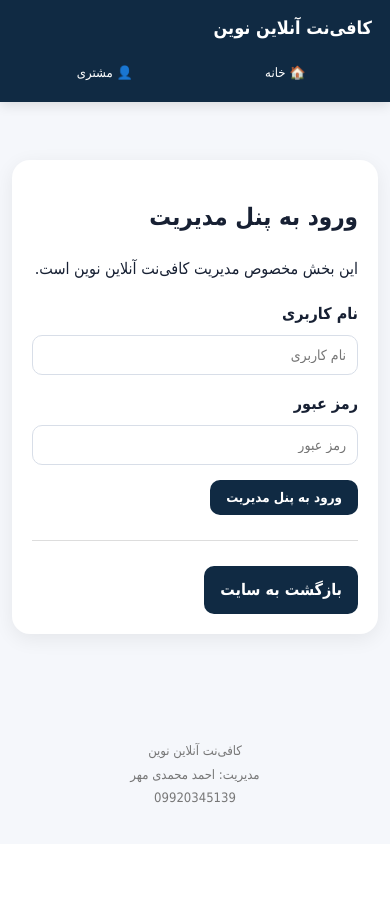
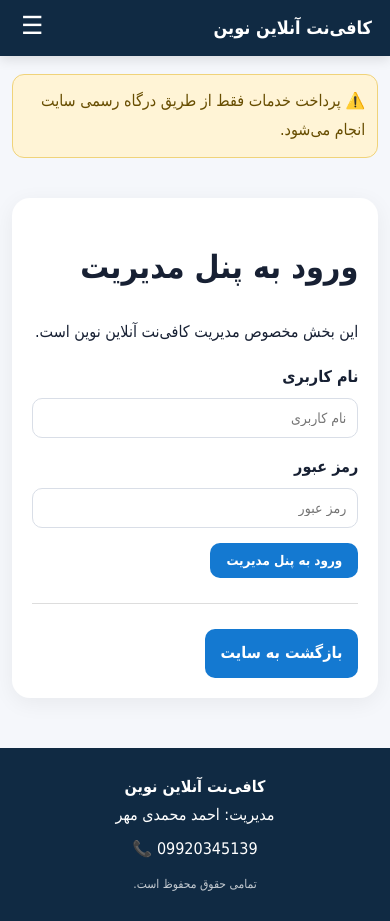
Before and after one commit to amhmdy307-stack/online-novin, a Flask app: page /admin/login in a window 390 px wide. Before the commit the page ends 803 px from the top, so only its background shows below. Run offline with Flask 3, Linux system fonts and the light colour scheme; data comes from the database, SQL or seed files in the repository.

Commit message:
Update base.html

```diff
--- a/templates/base.html
+++ b/templates/base.html
@@ -11,26 +11,29 @@
     >
 
     <title>
-        {{ settings.get('site_name','کافی‌نت آنلاین نوین') }}
+        {{ settings.get('site_name', 'کافی‌نت آنلاین نوین') }}
     </title>
+
 
     <style>
 
         :root {
+
             --primary:
-                {{ settings.get('primary_color','#102a43') }};
+                {{ settings.get('primary_color', '#1479d1') }};
 
             --secondary:
-                {{ settings.get('secondary_color','#1479d1') }};
+                {{ settings.get('secondary_color', '#102a43') }};
 
             --background:
-                {{ settings.get('background_color','#f5f7fb') }};
+                {{ settings.get('background_color', '#f5f7fb') }};
 
             --card:
-                {{ settings.get('card_color','#ffffff') }};
+                {{ settings.get('card_color', '#ffffff') }};
 
             --text:
-                {{ settings.get('text_color','#172033') }};
+                {{ settings.get('text_color', '#172033') }};
+
         }
 
 
@@ -43,399 +46,495 @@
 
             margin: 0;
 
-            font-family:
-                Tahoma,
-                Arial,
-                sans-serif;
-
             background:
                 var(--background);
 
             color:
                 var(--text);
 
+            font-family:
+                Tahoma,
+                Arial,
+                sans-serif;
+
             line-height: 1.8;
         }
 
 
-        /* =================================================
-           نوار بالای سایت
-        ================================================= */
+        a {
+            color:
+                var(--primary);
+        }
+
 
         .topbar {
 
             background:
                 var(--secondary);
 
-            color: white;
+            color:
+                white;
 
-            padding: 12px 18px;
+            padding:
+                12px 18px;
 
-            box-shadow:
-                0 3px 12px rgba(0,0,0,.12);
-
-            position: sticky;
+            position:
+                sticky;
 
             top: 0;
 
             z-index: 1000;
+
+            box-shadow:
+                0 3px 12px rgba(0,0,0,.12);
         }
 
 
         .topbar-inner {
 
-            max-width: 1100px;
+            max-width:
+                1150px;
 
-            margin: auto;
+            margin:
+                auto;
 
-            display: flex;
+            display:
+                flex;
 
-            align-items: center;
+            align-items:
+                center;
 
-            justify-content: space-between;
+            justify-content:
+                space-between;
 
-            gap: 12px;
+            gap:
+                15px;
         }
 
 
-        .site-title {
+        .brand {
 
-            color: white;
+            color:
+                white;
 
-            text-decoration: none;
+            text-decoration:
+                none;
 
-            font-size: 18px;
+            font-weight:
+                bold;
 
-            font-weight: bold;
-
-            white-space: nowrap;
+            font-size:
+                18px;
         }
 
 
-        .top-links {
+        .nav {
 
-            display: flex;
+            display:
+                flex;
 
-            align-items: center;
+            align-items:
+                center;
 
-            gap: 7px;
+            gap:
+                7px;
 
-            flex-wrap: wrap;
+            flex-wrap:
+                wrap;
         }
 
 
-        .top-links a {
+        .nav a {
 
-            color: white;
+            color:
+                white;
 
-            text-decoration: none;
+            text-decoration:
+                none;
 
-            padding: 5px 9px;
+            padding:
+                7px 11px;
 
-            border-radius: 8px;
+            border-radius:
+                8px;
 
-            font-size: 13px;
-
-            transition: .2s;
+            font-size:
+                14px;
         }
 
 
-        .top-links a:hover {
+        .nav a:hover {
 
             background:
-                rgba(255,255,255,.18);
+                rgba(255,255,255,.12);
         }
 
 
-        /* =================================================
-           محتوای اصلی
-        ================================================= */
-
         .container {
 
-            width: 100%;
+            width:
+                min(1150px, 94%);
 
-            max-width: 1100px;
-
-            margin: auto;
-
-            padding: 25px 16px 50px;
+            margin:
+                25px auto 50px;
         }
 
-
-        /* =================================================
-           کارت
-        ================================================= */
 
         .card {
 
             background:
                 var(--card);
 
-            border-radius: 18px;
+            border-radius:
+                18px;
 
-            padding: 20px;
+            padding:
+                20px;
 
-            margin-bottom: 18px;
+            margin-bottom:
+                18px;
 
             box-shadow:
-                0 5px 20px rgba(0,0,0,.07);
+                0 5px 22px rgba(0,0,0,.06);
         }
 
 
-        /* =================================================
-           دکمه
-        ================================================= */
+        h1,
+        h2,
+        h3 {
+
+            color:
+                var(--text);
+        }
+
 
         .btn {
 
-            display: inline-flex;
+            display:
+                inline-block;
 
-            align-items: center;
+            border:
+                none;
 
-            justify-content: center;
+            border-radius:
+                10px;
 
-            border: 0;
-
-            border-radius: 10px;
-
-            padding: 10px 16px;
+            padding:
+                10px 16px;
 
             background:
-                var(--secondary);
+                var(--primary);
 
-            color: white !important;
+            color:
+                white !important;
 
-            text-decoration: none;
+            text-decoration:
+                none;
 
-            cursor: pointer;
+            cursor:
+                pointer;
 
-            font-family: inherit;
+            font-weight:
+                bold;
 
-            font-weight: bold;
-
-            transition: .2s;
+            font-family:
+                inherit;
         }
 
 
         .btn:hover {
 
-            opacity: .9;
-
-            transform:
-                translateY(-1px);
+            opacity:
+                .9;
         }
 
 
-        /* =================================================
-           فرم
-        ================================================= */
-
         .field {
 
-            margin-bottom: 15px;
+            margin-bottom:
+                15px;
         }
 
 
         .field label {
 
-            display: block;
+            display:
+                block;
 
-            margin-bottom: 6px;
+            font-weight:
+                bold;
 
-            font-weight: bold;
+            margin-bottom:
+                6px;
         }
 
 
         input,
-        textarea,
-        select {
+        select,
+        textarea {
 
-            width: 100%;
+            width:
+                100%;
 
-            padding: 11px;
+            padding:
+                11px;
 
             border:
-                1px solid #d8dee8;
+                1px solid #d9dee7;
 
-            border-radius: 10px;
+            border-radius:
+                10px;
 
-            background: white;
+            background:
+                white;
 
-            color: #172033;
+            color:
+                #172033;
 
-            font-family: inherit;
+            font-family:
+                inherit;
 
-            font-size: 14px;
+            font-size:
+                14px;
+        }
 
-            outline: none;
+
+        textarea {
+
+            resize:
+                vertical;
         }
 
 
         input:focus,
-        textarea:focus,
-        select:focus {
+        select:focus,
+        textarea:focus {
+
+            outline:
+                none;
 
             border-color:
-                var(--secondary);
+                var(--primary);
 
             box-shadow:
                 0 0 0 2px rgba(20,121,209,.10);
         }
 
 
-        textarea {
-
-            resize: vertical;
-        }
-
-
-        /* =================================================
-           اعلان
-        ================================================= */
-
-        .notice {
-
-            background: #fff8df;
-
-            border-right:
-                4px solid #e0a800;
-
-            padding: 14px;
-
-            border-radius: 10px;
-
-            margin-bottom: 18px;
-        }
-
-
-        /* =================================================
-           جدول
-        ================================================= */
-
         table {
 
-            width: 100%;
+            width:
+                100%;
 
-            border-collapse: collapse;
-
-            background:
-                var(--card);
+            border-collapse:
+                collapse;
         }
 
 
         th,
         td {
 
-            padding: 10px;
+            padding:
+                10px;
 
             border-bottom:
                 1px solid #eee;
 
-            text-align: right;
-
-            vertical-align: middle;
+            text-align:
+                right;
         }
 
 
         th {
 
             background:
-                #f1f4f8;
+                #f5f7fb;
         }
 
 
-        /* =================================================
-           پیام فلش
-        ================================================= */
+        .notice {
+
+            background:
+                #fff4d6;
+
+            border:
+                1px solid #f0d37a;
+
+            padding:
+                14px;
+
+            border-radius:
+                12px;
+
+            margin-bottom:
+                15px;
+        }
+
+
+        .warning {
+
+            background:
+                #fff4d6;
+
+            color:
+                #674d00;
+
+            border:
+                1px solid #f0d37a;
+
+            padding:
+                12px;
+
+            border-radius:
+                12px;
+
+            margin:
+                12px 0;
+        }
+
 
         .flash {
 
-            background: #e8f3ff;
+            background:
+                #e8f5e9;
 
-            color: #174a75;
+            color:
+                #176b2c;
 
-            border-right:
-                4px solid var(--secondary);
+            border:
+                1px solid #b8dfbf;
 
-            border-radius: 10px;
+            padding:
+                12px;
 
-            padding: 12px;
+            border-radius:
+                12px;
 
-            margin-bottom: 15px;
+            margin-bottom:
+                15px;
         }
 
 
-        /* =================================================
-           فوتر
-        ================================================= */
+        .footer {
 
-        footer {
+            background:
+                var(--secondary);
 
-            text-align: center;
+            color:
+                white;
 
-            padding: 25px 15px;
+            padding:
+                25px 15px;
 
-            color: #777;
+            margin-top:
+                40px;
 
-            font-size: 13px;
+            text-align:
+                center;
         }
 
 
-        /* =================================================
-           موبایل
-        ================================================= */
+        .footer a {
 
-        @media (max-width: 700px) {
+            color:
+                white;
+        }
+
+
+        .mobile-menu {
+
+            display:
+                none;
+
+            border:
+                none;
+
+            background:
+                transparent;
+
+            color:
+                white;
+
+            font-size:
+                25px;
+
+            cursor:
+                pointer;
+        }
+
+
+        @media(max-width:750px) {
 
             .topbar-inner {
 
-                align-items: flex-start;
+                align-items:
+                    flex-start;
 
-                flex-direction: column;
+                flex-direction:
+                    column;
             }
 
 
-            .top-links {
+            .mobile-menu {
 
-                width: 100%;
+                display:
+                    block;
+
+                position:
+                    absolute;
+
+                left:
+                    15px;
+
+                top:
+                    10px;
             }
 
 
-            .top-links a {
+            .nav {
 
-                flex: 1;
+                display:
+                    none;
 
-                text-align: center;
+                width:
+                    100%;
+
+                flex-direction:
+                    column;
+
+                align-items:
+                    stretch;
+            }
+
+
+            .nav.open {
+
+                display:
+                    flex;
+            }
+
+
+            .nav a {
+
+                background:
+                    rgba(255,255,255,.07);
             }
 
 
             .container {
 
-                padding:
-                    18px 12px 40px;
+                width:
+                    94%;
+
+                margin-top:
+                    18px;
             }
 
 
             table {
 
-                display: block;
-
-                overflow-x: auto;
-
-                white-space: nowrap;
-            }
-
-
-            h1 {
-
-                font-size: 24px;
-            }
-
-
-            h2 {
-
-                font-size: 20px;
+                min-width:
+                    650px;
             }
 
         }
@@ -448,17 +547,16 @@
 <body>
 
 
-<!-- =====================================================
-     نوار بالای سایت
-===================================================== -->
+<!-- =========================================================
+     TOP BAR
+========================================================= -->
 
 <header class="topbar">
 
     <div class="topbar-inner">
 
-
         <a
-            class="site-title"
+            class="brand"
             href="{{ url_for('home') }}"
         >
 
@@ -470,9 +568,23 @@
         </a>
 
 
-        <nav class="top-links">
+        <button
+            class="mobile-menu"
+            type="button"
+            onclick="toggleMenu()"
+        >
+            ☰
+        </button>
 
-            <a href="{{ url_for('home') }}">
+
+        <nav
+            class="nav"
+            id="mainNav"
+        >
+
+            <a
+                href="{{ url_for('home') }}"
+            >
                 🏠 خانه
             </a>
 
@@ -485,18 +597,11 @@
                     👤 پنل مشتری
                 </a>
 
+
                 <a
                     href="{{ url_for('customer_logout') }}"
                 >
                     خروج
-            </a>
-
-            {% else %}
-
-            <a
-                href="{{ url_for('customer_login') }}"
-            >
-                👤 مشتری
                 </a>
 
             {% endif %}
@@ -507,8 +612,9 @@
                 <a
                     href="{{ url_for('admin') }}"
                 >
-                ⚙️ مدیریت
+                    🔐 مدیریت
                 </a>
+
 
                 <a
                     href="{{ url_for('admin_logout') }}"
@@ -518,6 +624,32 @@
 
             {% endif %}
 
+
+            {% if not session.get('customer_id')
+                  and not session.get('admin') %}
+
+                <a
+                    href="{{ url_for('customer_login') }}"
+                >
+                    👤 پنل مشتری
+                </a>
+
+
+                <a
+                    href="{{ url_for('admin_login') }}"
+                >
+                    🔐 مدیریت
+                </a>
+
+            {% endif %}
+
+
+            <a
+                href="{{ url_for('tracking') }}"
+            >
+                🔎 پیگیری درخواست
+            </a>
+
         </nav>
 
     </div>
@@ -525,14 +657,16 @@
 </header>
 
 
-<!-- =====================================================
-     پیام‌ها
-===================================================== -->
+<!-- =========================================================
+     MAIN
+========================================================= -->
 
 <main class="container">
 
 
-    {% with messages = get_flashed_messages() %}
+    {% with messages =
+        get_flashed_messages()
+    %}
 
         {% if messages %}
 
@@ -551,6 +685,17 @@
     {% endwith %}
 
 
+    {% if settings.get('warning_text') %}
+
+        <div class="warning">
+
+            {{ settings.get('warning_text') }}
+
+        </div>
+
+    {% endif %}
+
+
     {% block content %}
 
     {% endblock %}
@@ -559,14 +704,25 @@
 </main>
 
 
-<footer>
+<!-- =========================================================
+     FOOTER
+========================================================= -->
 
+<footer class="footer">
+
+    <div>
+
+        <strong>
             {{ settings.get(
                 'site_name',
                 'کافی‌نت آنلاین نوین'
             ) }}
+        </strong>
 
-    <br>
+    </div>
+
+
+    <div>
 
         مدیریت:
         {{ settings.get(
@@ -574,14 +730,55 @@
             'احمد محمدی مهر'
         ) }}
 
-    <br>
+    </div>
 
-    {{ settings.get(
-        'phone',
-        '09920345139'
-    ) }}
+
+    {% if settings.get('phone') %}
+
+        <div
+            dir="ltr"
+            style="margin-top:5px;"
+        >
+
+            📞
+            {{ settings.get('phone') }}
+
+        </div>
+
+    {% endif %}
+
+
+    <div
+        style="
+            margin-top:10px;
+            font-size:12px;
+            opacity:.75;
+        "
+    >
+
+        تمامی حقوق محفوظ است.
+
+    </div>
 
 </footer>
+
+
+<script>
+
+function toggleMenu() {
+
+    const nav =
+        document.getElementById(
+            "mainNav"
+        );
+
+    nav.classList.toggle(
+        "open"
+    );
+
+}
+
+</script>
 
 
 </body>
```
Lines whose indentation alone changed are shown as unchanged.
